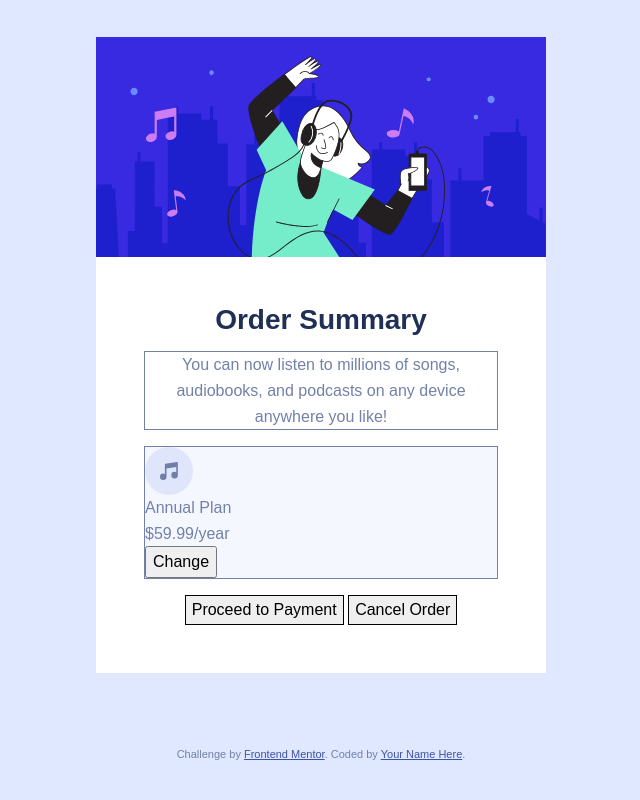
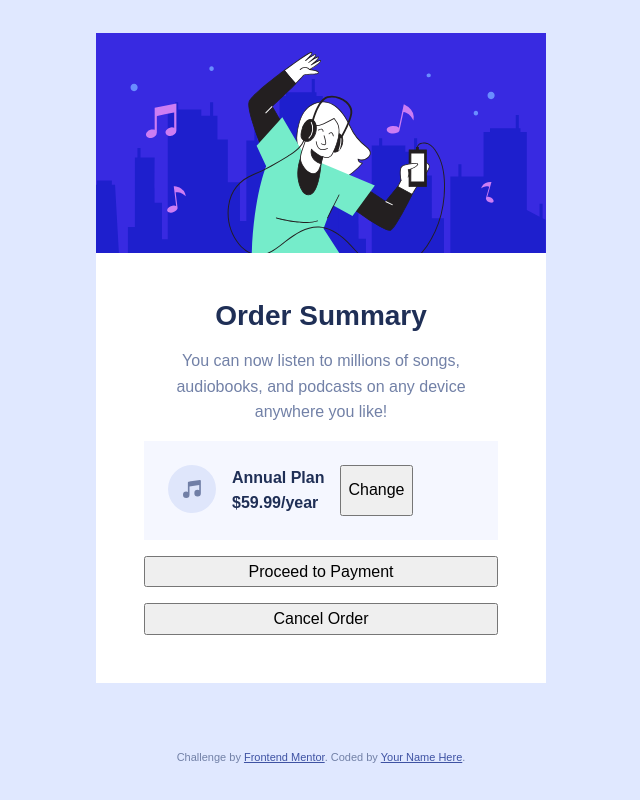
Before and after one commit to DeenoDev/Order-Summary-Component, a plain HTML site: page order-summary-component-main/index.html in a window 1280 px wide. Shown: the whole page, without its empty margins (319-959 px from the left). Drawn offline with Linux system fonts and the light colour scheme.

Commit message:
Started styling plan section by positioning.

```diff
--- a/order-summary-component-main/index.html
+++ b/order-summary-component-main/index.html
@@ -19,17 +19,17 @@
 </head>
 <body>
 
-  <div class="card bg-neutral-100 text-align-center">
+  <div class="[ card ] [ bg-neutral-100 text-align-center br-2 ]">
     <img class="card__image" src="images/illustration-hero.svg" alt="" >
-    <div class="card__content padding-48 flow">
+    <div class="[ card__content ] [ grid-flow ] [ padding-48 ]">
       <h2>Order Summary</h2>
       <p>You can now listen to millions of songs, audiobooks, and podcasts on any
         device anywhere you like!</p>
-      <div class="bg-neutral-200 text-align-left">
+      <div class="[ flex-row ]  [ bg-neutral-200 text-align-left br-1 padding-24 ]">
         <div>
           <img src="images/icon-music.svg" alt="">
         </div>
-        <div>
+        <div class="text-neutral-800 fw-black">
           <p>Annual Plan</p>
           <p>$59.99/year</p>
         </div>
--- a/order-summary-component-main/style.css
+++ b/order-summary-component-main/style.css
@@ -117,19 +117,27 @@ h3{
 
 h2{
     font-size: var(--fs-700);
+    font-weight: var(--fw-900);
     color: var(--clr-neutral-800);
 }
 
-/* COMPOSITION */
+/* COMPOSITION Controls Layouts */
 
-.flow > :where(:not(:first-child)) {
-    margin-top: var(--flow-spacer, 1em);
-    border: 1px solid
+.grid-flow {
+    display: grid;
+    gap: var(--gap, 1rem );
+}
+
+.flex-row{
+    display: flex;
+    gap: var(--gap, 1rem);
 }
 
 
 
-/* UTILLITY */
+
+
+/* UTILLITY Controls Styling*/
 .padding-24{
     padding: 1.5rem;
 }
@@ -166,6 +174,14 @@ h2{
     text-align: end;
 }
 
+.fw-bold{
+    font-weight: var(--fw-700);
+}
+
+.fw-black{
+    font-weight: var(--fw-900);
+}
+
 /* BLOCK */
 
 .card{
```
